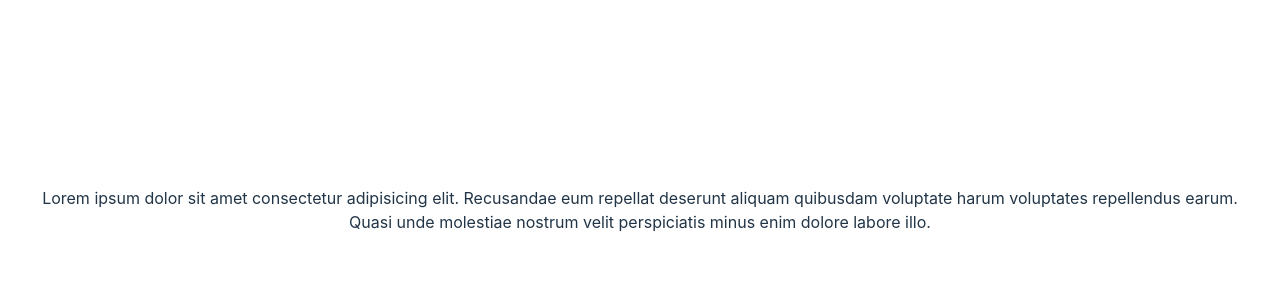
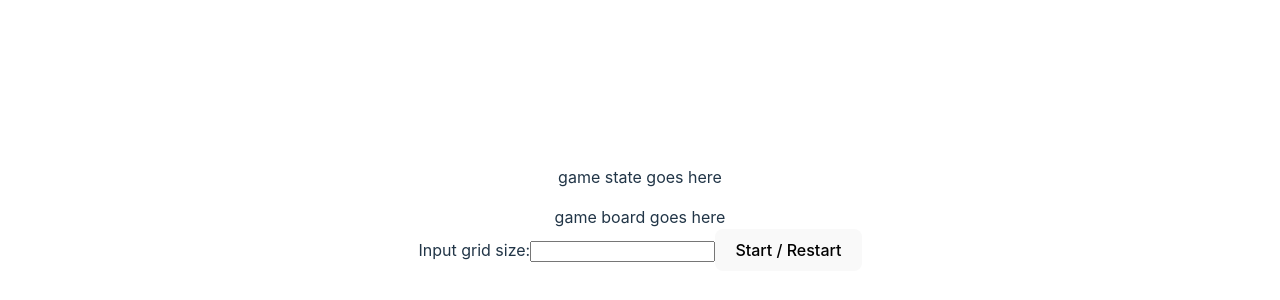
Before and after one commit to Samolote/tic-tac-toe-game, a React (Vite) app: page / in a window 1280 px wide. Shown: the part 190-490 px from the top of the page. Built offline with nearby package versions, Linux system fonts and the light colour scheme.

Commit message:
Add base for TicTacToe component

```diff
--- a/src/App.tsx
+++ b/src/App.tsx
@@ -1,11 +1,7 @@
+import { TicTacToe } from './components/TicTacToe';
+
 const App = () => {
-  return (
-    <>
-      Lorem ipsum dolor sit amet consectetur adipisicing elit. Recusandae eum repellat deserunt
-      aliquam quibusdam voluptate harum voluptates repellendus earum. Quasi unde molestiae nostrum
-      velit perspiciatis minus enim dolore labore illo.
-    </>
-  );
+  return <TicTacToe />;
 };
 
 export default App;
--- /dev/null
+++ b/src/components/TicTacToe/TicTacToe.tsx
@@ -0,0 +1,17 @@
+const TicTacToe = () => {
+  return (
+    <div data-testid="tic-tac-toe">
+      <p>game state goes here</p>
+      <div>game board goes here</div>
+      <form>
+        <label>
+          Input grid size:
+          <input type="number" name="grid-size" />
+        </label>
+        <button>Start / Restart</button>
+      </form>
+    </div>
+  );
+};
+
+export default TicTacToe;
--- /dev/null
+++ b/src/components/TicTacToe/index.ts
@@ -0,0 +1 @@
+export { default as TicTacToe } from './TicTacToe';
```
Also changed, not shown: 1 other file (tests, documents, lock files or other folders).
